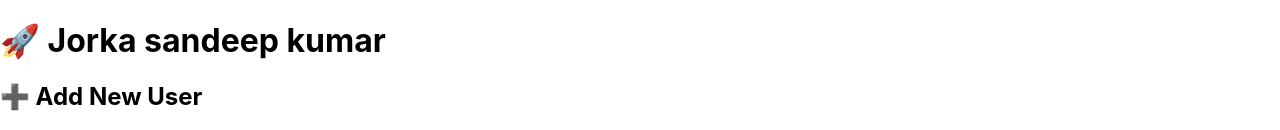
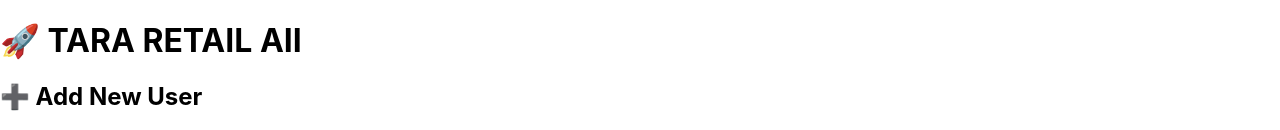
Before and after one commit to sandeepjorka/my-fullstack-project, a React (Create React App) app in the folder frontend/: page / in a window 1280 px wide. Shown: the top 130 px of the page. Built offline with nearby package versions, Linux system fonts and the light colour scheme; no server answers.

Commit message:
changed to power retail ai

```diff
--- a/frontend/src/App.js
+++ b/frontend/src/App.js
@@ -5,7 +5,7 @@ import AddUser from './AddUser';
 function App() {
   return (
     <div className="App">
-      <h1>🚀 Jorka sandeep kumar</h1>
+      <h1>🚀 TARA RETAIL AII</h1>
       <AddUser />
       <hr />
       <Users />
```
